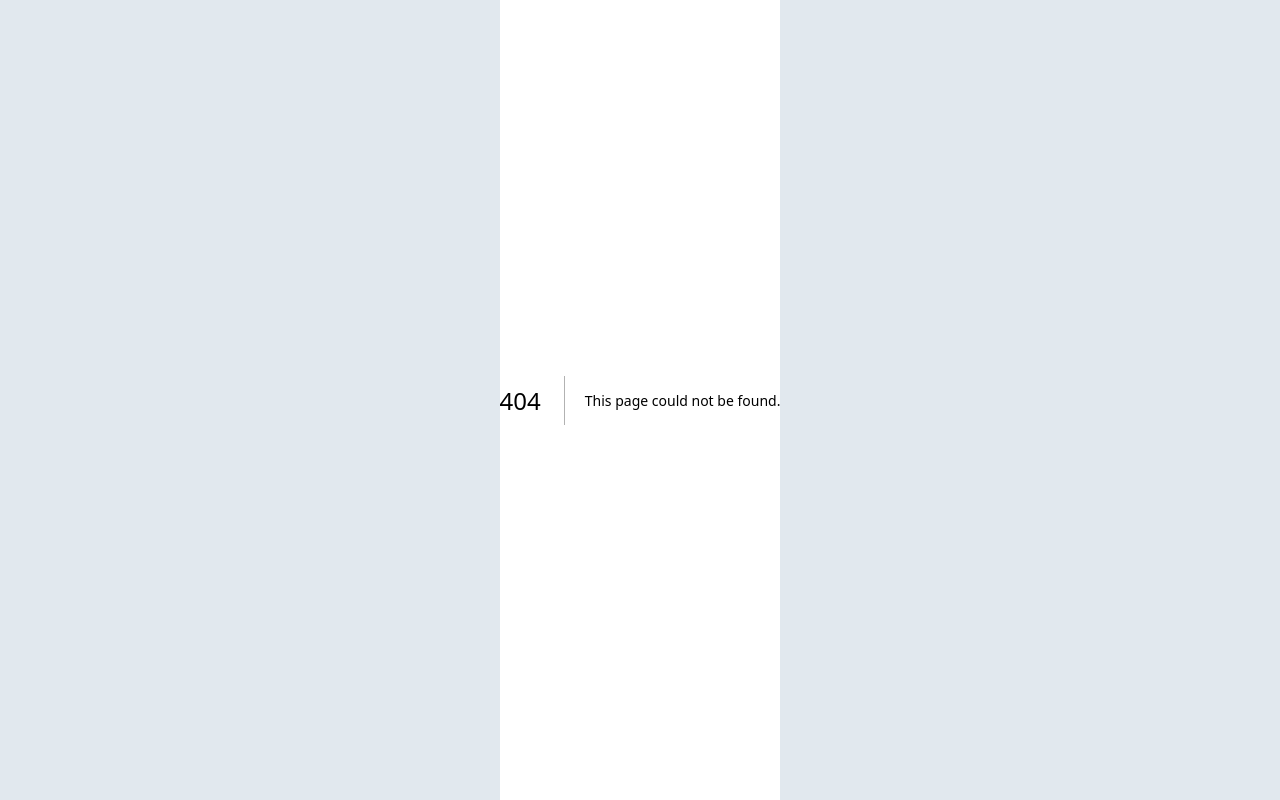
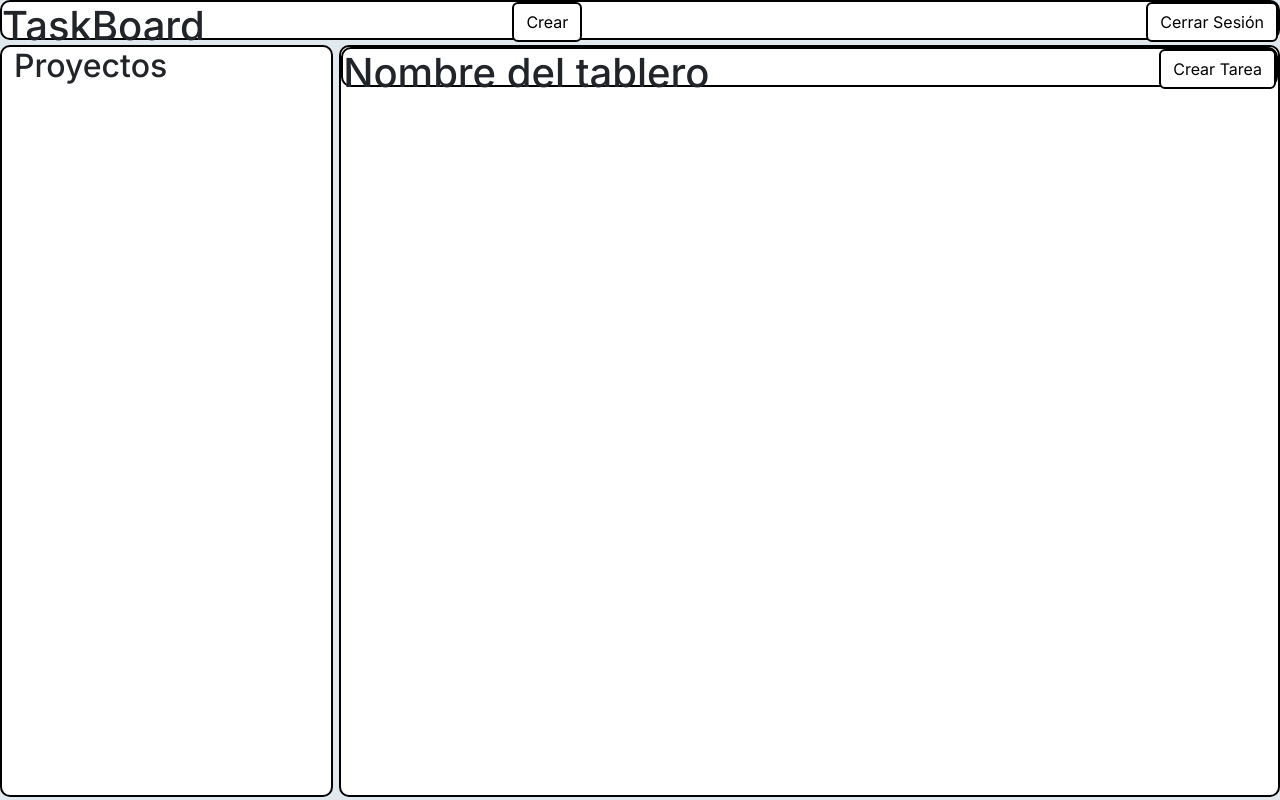
Before and after one commit to JEspinola99/Frontend-IO2, a Next.js app: page /boards in a window 1280 px wide. Before the commit this address had no page. Built offline with nearby package versions, Linux system fonts and the light colour scheme.

Commit message:
se creo la carpeta boards para añadir las columnas y agregar las tareas

```diff
--- /dev/null
+++ b/src/app/boards/page.tsx
@@ -0,0 +1,132 @@
+"use client"
+import FormValidationError from '@/components/common/FormValidationError'
+import InputValidated from '@/components/common/inputValidated'
+import { useLoginForm } from '@/hooks/useLoginForm'
+import { useUserStore } from '@/store/user'
+import { ErrorMessage } from '@hookform/error-message'
+import Link from 'next/link'
+import React from 'react'
+import { Button, Card, Container, Form, FormControl, FormLabel } from 'react-bootstrap'
+import { Controller, FormProvider } from 'react-hook-form'
+import { Toaster } from 'react-hot-toast';
+
+
+export default function Home() {
+  const { handleLogout } = useLoginForm()
+
+  const email = useUserStore((state) => state.email);
+
+  return (
+    <>
+    <div className="barra-superior">
+        <h1>TaskBoard</h1>
+
+        <Button className='cerrar' onClick={handleLogout}>Cerrar Sesión</Button>
+
+        <a href="#modal1">
+              <Button className='crear'>Crear</Button>
+        </a>
+      </div>
+
+      <Container className="barra-izquierda">
+        <h2 className="form-title" > Proyectos</h2>
+        <div id="modal1" class="modalmask">
+          <div class="modalbox movedown">
+            <h2>Proyecto</h2>
+
+              Nombre del Espacio
+              <input className='caja' />
+              Descripción
+              <input className='caja'/>
+              Miembros
+              <input className='caja'/>
+
+              <Button className='boton' >
+                ACEPAR
+              </Button >
+              <a href="#close" title="Close" >
+                <Button className='boton'>
+                  CERRAR
+                </Button>
+              </a>
+
+          </div>
+        </div>
+        <div id="tarea" class="modalmask">
+          <div class="modalboards movedown">
+
+            <table>
+              <tr>
+                <th>
+                    Nombre de la tarea
+                    <input className='caja2' />
+                </th>
+              </tr>
+
+              <tr>
+                <th rowspan="7">
+                    Descripción
+                    <textarea className='cajita'/>
+                </th>
+                 <th>
+                    Fecha Inicio
+                    <input className='caja2' />
+                </th>
+              </tr>
+
+              <tr>
+
+                 <th>
+                    Fecha de vencimiento
+                     <input className='caja2' />
+                </th>
+              </tr>
+              <tr>
+
+                 <th>
+                     Usuario Asignado
+                    <input className='caja2'/>
+                </th>
+              </tr>
+              <tr>
+
+                 <th>
+                     Etiqueta
+                    <input  className='caja2'/>
+                </th>
+              </tr>
+              <tr><th>Estado</th> </tr>
+
+              <tr>
+                <th><input type ="radio"checked name ="estado"/>Pendiente</th>
+              </tr>
+              <tr>
+                <th><input type ="radio" name ="estado"/>En Proceso</th>
+              </tr>
+            </table>
+
+              <Button className='boton' >
+                ACEPAR
+              </Button >
+              <a href="#close" title="Close" >
+                <Button className='boton'>
+                  CERRAR
+                </Button>
+              </a>
+
+          </div>
+        </div>
+      </Container>
+
+      <div className="principal">
+        <div className='barra-superior'>
+          <h1 className="form-title" id="signup">Nombre del tablero</h1>
+          <a href="#tarea">
+            <Button className='cerrar'>Crear Tarea</Button>
+          </a>
+        </div>
+
+      </div>
+      </>
+  );
+}
--- a/src/app/globals.css
+++ b/src/app/globals.css
@@ -250,5 +250,45 @@ position: static;
 }
 
 .modalmask:target .movedown{
-    margin:10% auto;
+    margin:2% auto;
 }
+
+
+
+/*Modelo Tarea*/
+
+.modalboards{
+  width: 550px;
+  height: 570px;
+  padding: 10px 20px 13px 20px;
+  background: #fff;
+  border-radius:10px;
+  -webkit-transition: all 500ms ease-in;
+  -moz-transition: all 500ms ease-in;
+  transition: all 500ms ease-in;
+}
+
+
+.caja2{
+  border-radius: 10px;
+  border-color: black;
+  border-style: solid;
+  border-width: 2px;
+  background: #fff;
+  display: block;
+  width: 100%;
+  font-size: 20px;
+
+}
+
+.cajita{
+  border-radius: 10px;
+  border-color: black;
+  border-style: solid;
+  border-width: 2px;
+  background: #fff;
+  display: block;
+  width: 100%;
+  height: 295px;;
+  font-size: 20px;
+}
```
Also changed, not shown: src/app/page.tsx (+20 -4 lines).
